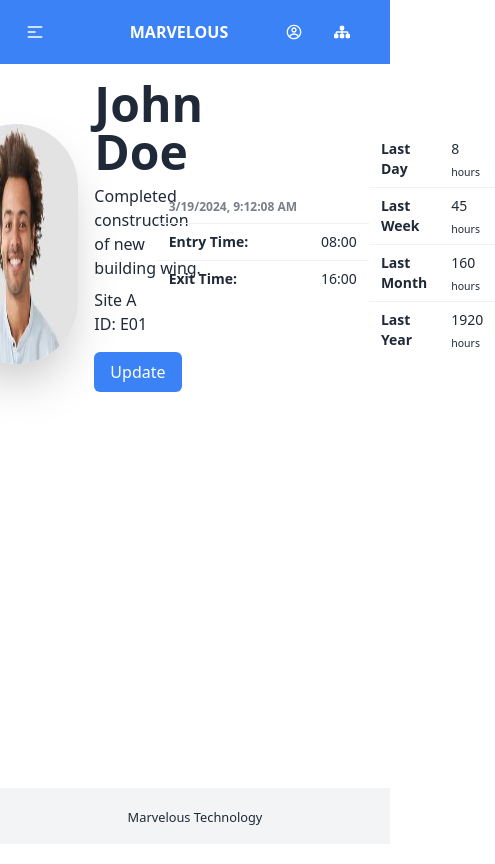
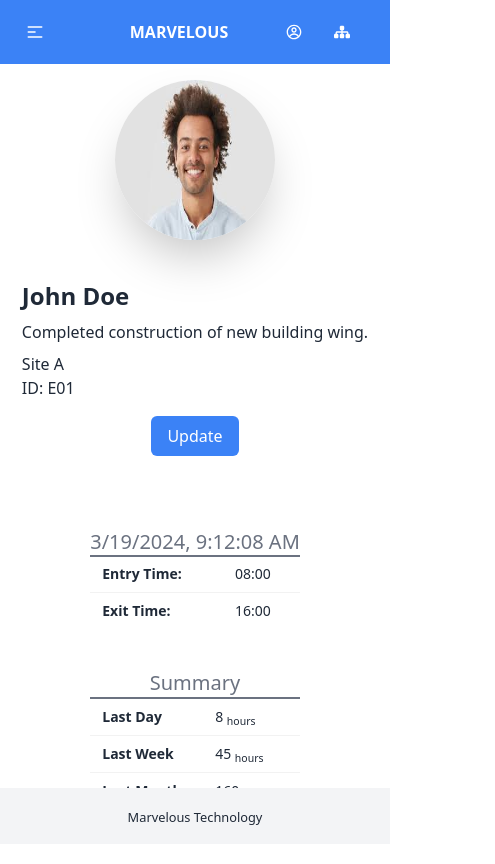
Before and after one commit to HironmoyRay/Employee_Management, a React (Vite) app: page /details/E01 in a window 390 px wide. Shown: the top 864 px of the page, 495 px wide, since content can reach past the window. Built offline with nearby package versions, Linux system fonts and the light colour scheme.

Commit message:
Responsive Details

```diff
--- a/src/component/Header/Header.jsx
+++ b/src/component/Header/Header.jsx
@@ -48,7 +48,7 @@ const Header = () => {
     //     <h1 className="text-center px-10">Site</h1>
     //   </div>
     // </div>
-    <div className="navbar bg-PRIMARY-light  text-WHITE ">
+    <div className="navbar bg-PRIMARY-light  text-WHITE  ">
       <div className="navbar-start">
         <div className="dropdown">
           <div tabIndex={0} role="button" className="btn btn-ghost lg:hidden">
--- a/src/pages/Details/Details.jsx
+++ b/src/pages/Details/Details.jsx
@@ -1,6 +1,5 @@
 import { useEffect, useState } from "react";
 import { useLoaderData } from "react-router-dom";
-
 
 const Details = () => {
   const details = useLoaderData();
@@ -19,24 +18,27 @@ const Details = () => {
   } = details;
 
   const [current, setCurrent] = useState(new Date());
-  useEffect(()=>{
+  useEffect(() => {
     const intervalId = setInterval(() => {
       setCurrent(new Date());
     }, 1000);
     return () => clearInterval(intervalId);
-  },[])
+  }, []);
 
   return (
     <div>
-      <div className="flex justify-around items-center">
-        <div>
-          <div className="hero-content">
-            <img src={img} className="w-60 h-60 rounded-full shadow-2xl" />
-            <div>
-              <h1 className="text-5xl font-bold">{name}</h1>
-              <p className="py-2">{post}</p>
-              <p className="">{site}</p>
-              <p className="">ID: {id}</p>
+      <div className="flex flex-col lg:flex-row justify-around items-center mb-20">
+        <div className="hero-content flex-col md:flex-row gap-10">
+          <img
+            src={img}
+            className="w-40 md:w-60 h-40 md:h-60 rounded-full shadow-2xl"
+          />
+          <div>
+            <h1 className="text-2xl md:text-3xl lg:text-5xl font-bold">{name}</h1>
+            <p className="py-2">{post}</p>
+            <p className="">{site}</p>
+            <p className="">ID: {id}</p>
+            <div className="flex justify-center  md:justify-start ">
               <button className="bg-PRIMARY-light hover:bg-PRIMARY   text-WHITE  rounded-md px-4 py-2 my-4">
                 Update
               </button>
@@ -44,14 +46,12 @@ const Details = () => {
           </div>
         </div>
         <div>
+        <div  className="mt-10">
+          <span className="text-xl font-medium text-SECONDARY border-b-2">
+            {current.toLocaleString()}
+          </span>
+
           <table className="table table-sm ">
-            <thead>
-              <tr>
-                <th>
-                  <span>{current.toLocaleString()}</span>
-                </th>
-              </tr>
-            </thead>
             <tbody>
               <tr>
                 <th>Entry Time:</th>
@@ -64,9 +64,11 @@ const Details = () => {
             </tbody>
           </table>
         </div>
-        <div>
+        <div className="my-10">
+          <p className="text-center text-xl font-medium text-SECONDARY border-b-2">
+            Summary
+          </p>
           <table className="table table-sm">
-
             <tbody>
               <tr>
                 <th>Last Day</th>
@@ -95,6 +97,8 @@ const Details = () => {
             </tbody>
           </table>
         </div>
+        </div>
+
       </div>
     </div>
   );
```
